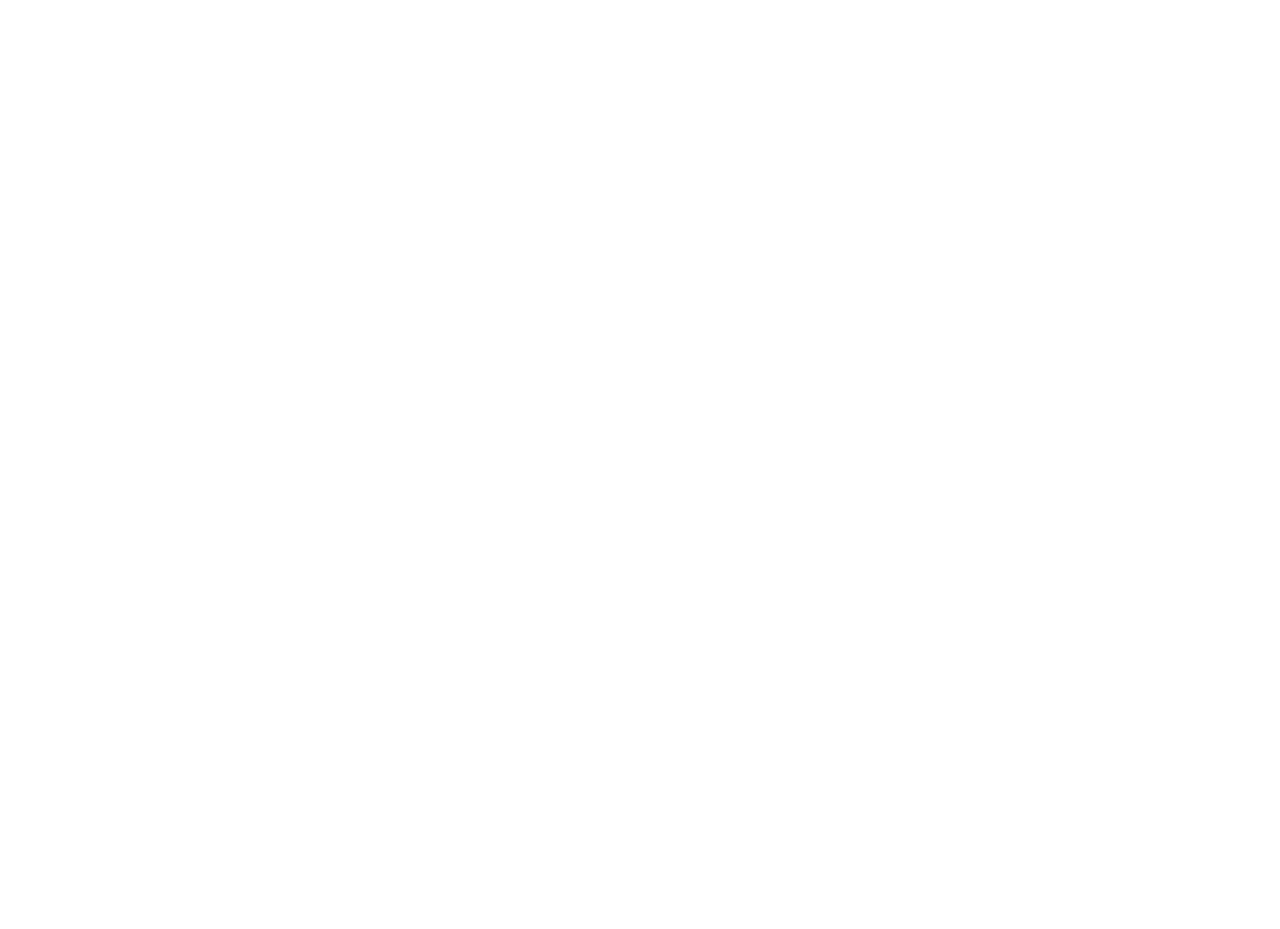
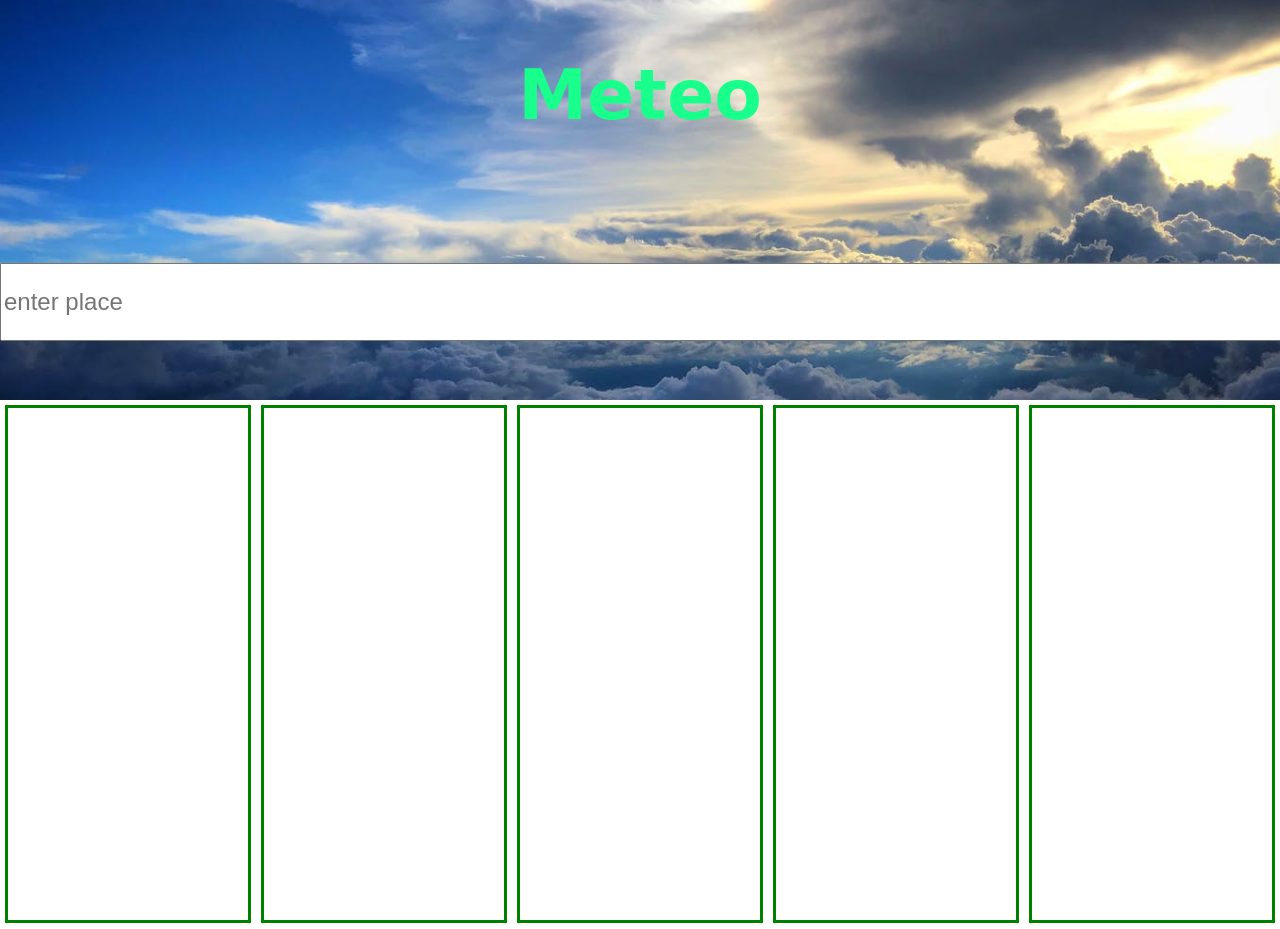
Before and after one commit to Remix375/weather, a plain HTML site: page index.html in a window 1280 px wide. Before the commit the page ends 800 px from the top, so only its background shows below. Drawn offline with Linux system fonts and the light colour scheme; a web font is replaced by a local one.

Commit message:
template done

```diff
--- a/index.html
+++ b/index.html
@@ -4,11 +4,42 @@
     <meta charset="UTF-8">
     <meta http-equiv="X-UA-Compatible" content="IE=edge">
     <meta name="viewport" content="width=device-width, initial-scale=1.0">
-    <title>Weather
 
-    </title>
+    <link rel="stylesheet" href="./resssource/styling/styles.css">
+
+    <link rel="preconnect" href="https://fonts.gstatic.com">
+    <link href="https://fonts.googleapis.com/css2?family=Goblin+One&display=swap" rel="stylesheet">
+
+    <title>Weather</title>
 </head>
 <body>
+    <header>
+        <div class="center" id="title-div">
+           <h1 id="title">Meteo</h1>
+        </div>
+
+
+        <div class="center" id="search-section">
+            <input id="search-bar" placeholder="enter place">
+
+
+        </div>
+
+
+    </header>
+
+    <div id="meteos">
+        <div class="day-meteo"></div>
+        <div class="day-meteo"></div>
+        <div class="day-meteo"></div>
+        <div class="day-meteo"></div>
+        <div class="day-meteo"></div>
+
+    </div>
+
+
+
+
 
 </body>
 </html>
--- /dev/null
+++ b/resssource/styling/styles.css
@@ -0,0 +1,48 @@
+.center {
+    text-align: center;
+}
+
+#title {
+    font-family: "Goblin One", cursive;
+    font-size: 4.33em;
+    color: #19ff8c;
+    margin-top: 0.80em;
+}
+
+body{
+    margin: 0;
+}
+
+header {
+    background-image: url("../images/sky.jpg");
+    background-repeat: no-repeat;
+    background-position: center;
+    background-size: 100%;
+
+    height: 25em;
+    overflow: hidden;
+}
+
+
+#search-bar {
+    margin-top: 3.4em;
+
+    font-size: 1.5em;
+
+    width: 55em;
+    height: 3em;
+}
+
+#meteos {
+    display: flex;
+}
+
+.day-meteo {
+    height: 32em;
+    margin: 0.33em;
+    flex: 1;
+    border: solid green;
+    float: left;
+
+
+}
```
Also changed, not shown: resssource/code/script.js (added, +20 -0 lines), resssource/images/sky.jpg (added).
